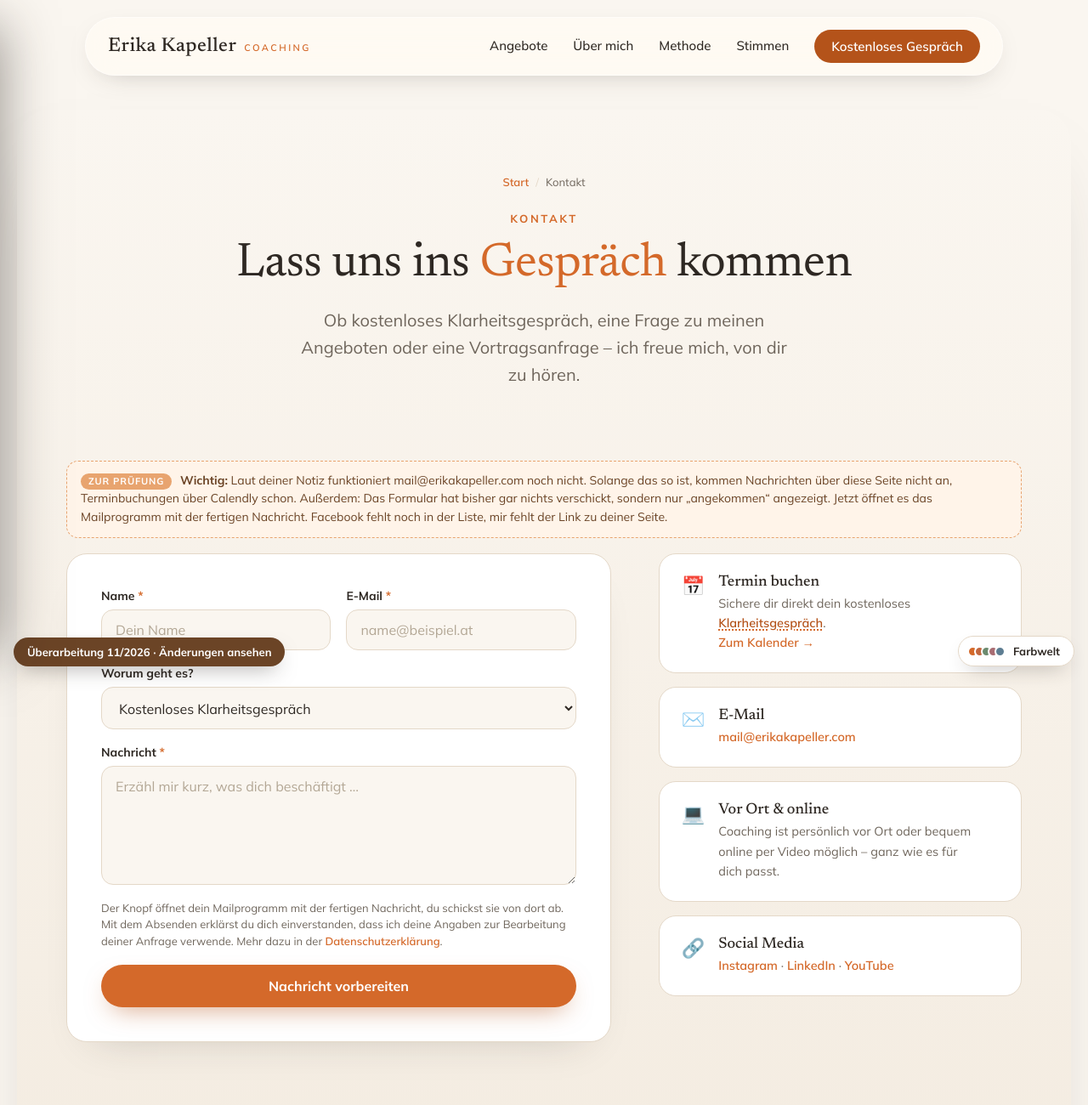
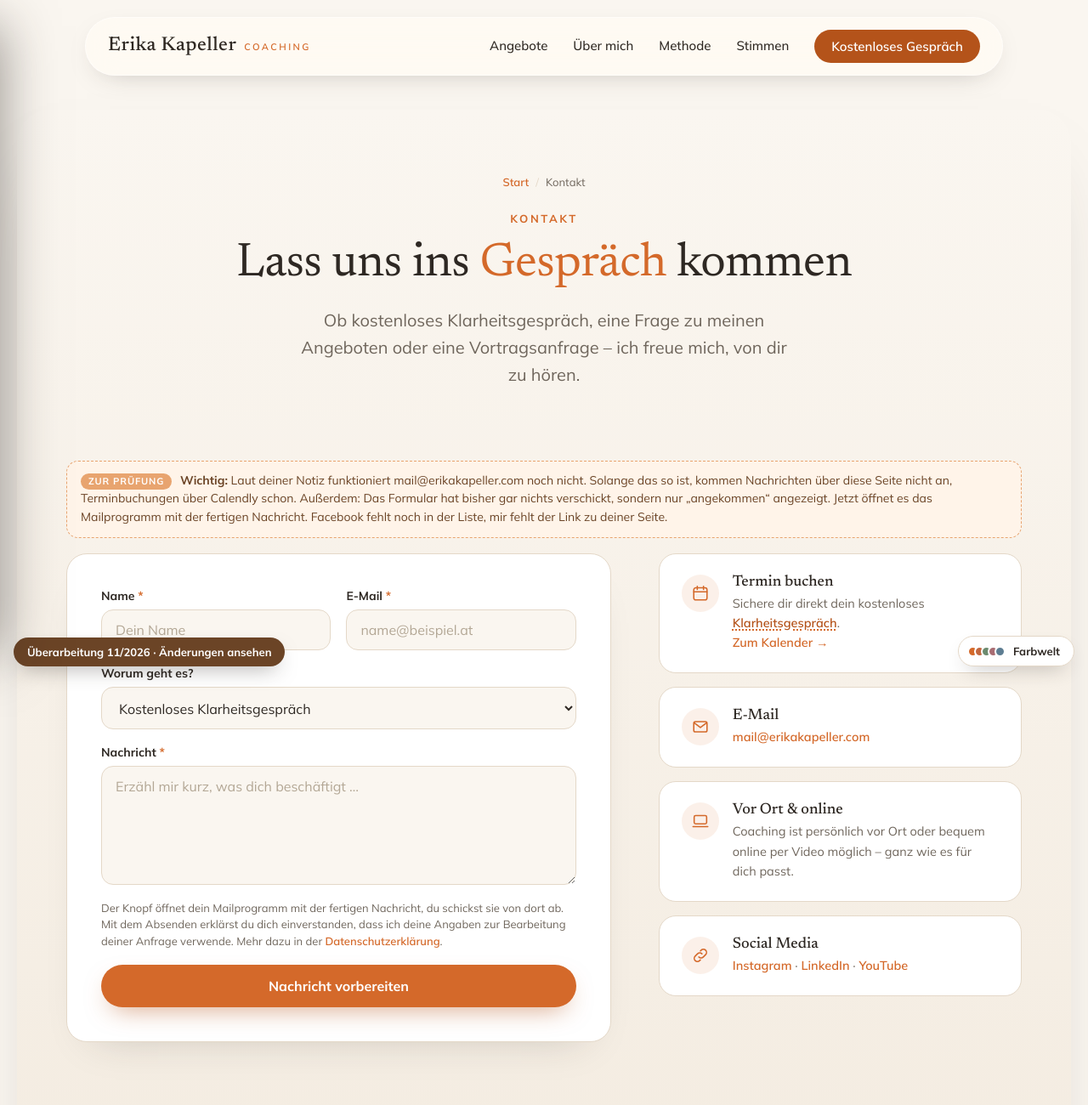
Before and after one commit to kainbergermanuel-commits/erika-kapeller-coaching, a plain HTML site: page kontakt.html in a window 1280 px wide. Shown: the top 1300 px of the page at 85% size. Drawn offline with Linux system fonts and the light colour scheme.

Commit message:
Kontakt mit Linien-Symbolen, eleganter Logo-Hover mit Rueckweg
Kontakt-Infokarten ohne Emojis. Logo: feine Linie unter dem Namen, Coaching
blendet zu Zurueck zum Start (Startseite: Nach oben), mit Fokus-Stil und
aria-label.

Co-Authored-By: Claude Opus 5.5 <noreply@anthropic.com>

```diff
--- a/kontakt.html
+++ b/kontakt.html
@@ -11,7 +11,7 @@
 <link rel="preconnect" href="https://fonts.googleapis.com">
 <link rel="preconnect" href="https://fonts.gstatic.com" crossorigin>
 <link href="https://fonts.googleapis.com/css2?family=Newsreader:ital,opsz,wght@0,6..72,400;0,6..72,500;0,6..72,600;1,6..72,400&family=Mulish:wght@300;400;500;600;700&display=swap" rel="stylesheet">
-<link rel="stylesheet" href="styles.css?v=20261116f">
+<link rel="stylesheet" href="styles.css?v=20261116g">
 </head>
 <body>
 
@@ -20,9 +20,9 @@
 <!-- NAV -->
 <header class="site-header">
   <nav class="navbar" aria-label="Hauptnavigation">
-    <a href="index.html" class="logo">
-      Erika Kapeller
-      <span class="logo-tag">Coaching</span>
+    <a href="index.html" class="logo" aria-label="Erika Kapeller Coaching, zurück zur Startseite">
+      <span class="logo-name">Erika Kapeller</span>
+      <span class="logo-tag" aria-hidden="true"><span class="logo-tag-ruhe">Coaching</span><span class="logo-tag-hover">← Zurück zum Start</span></span>
     </a>
     <div class="nav-links" data-desktop-nav>
       <a href="angebote.html">Angebote</a>
@@ -116,7 +116,7 @@
     <!-- INFO ASIDE -->
     <aside class="info-list" aria-label="Weitere Kontaktmöglichkeiten">
       <div class="info-card">
-        <span class="info-icon" aria-hidden="true">📅</span>
+        <span class="info-icon linien-icon" aria-hidden="true"><svg viewBox="0 0 24 24" fill="none" stroke="currentColor" stroke-width="1.7" stroke-linecap="round" stroke-linejoin="round"><rect x="3.5" y="5" width="17" height="15.5" rx="2.5"/><path d="M3.5 10h17M8 3v4M16 3v4"/></svg></span>
         <div>
           <h3>Termin buchen</h3>
           <p>Sichere dir direkt dein kostenloses <span class="begriff"><span class="begriff-wort" role="button" tabindex="0" aria-describedby="tip-kontakt-1">Klarheitsgespräch</span><span class="begriff-tip" role="tooltip" id="tip-kontakt-1">Ein kostenloses, unverbindliches Erstgespräch: Wir lernen uns kennen und klären, ob und wie ich dich unterstützen kann.</span></span>.</p>
@@ -124,21 +124,21 @@
         </div>
       </div>
       <div class="info-card">
-        <span class="info-icon" aria-hidden="true">✉️</span>
+        <span class="info-icon linien-icon" aria-hidden="true"><svg viewBox="0 0 24 24" fill="none" stroke="currentColor" stroke-width="1.7" stroke-linecap="round" stroke-linejoin="round"><rect x="3.5" y="5.5" width="17" height="13" rx="2"/><path d="m4 7 8 6 8-6"/></svg></span>
         <div>
           <h3>E-Mail</h3>
           <a href="mailto:mail@erikakapeller.com">mail@erikakapeller.com</a>
         </div>
       </div>
       <div class="info-card">
-        <span class="info-icon" aria-hidden="true">💻</span>
+        <span class="info-icon linien-icon" aria-hidden="true"><svg viewBox="0 0 24 24" fill="none" stroke="currentColor" stroke-width="1.7" stroke-linecap="round" stroke-linejoin="round"><rect x="4" y="5" width="16" height="10.5" rx="1.8"/><path d="M2.5 19h19"/></svg></span>
         <div>
           <h3>Vor Ort &amp; online</h3>
           <p>Coaching ist persönlich vor Ort oder bequem online per Video möglich – ganz wie es für dich passt.</p>
         </div>
       </div>
       <div class="info-card">
-        <span class="info-icon" aria-hidden="true">🔗</span>
+        <span class="info-icon linien-icon" aria-hidden="true"><svg viewBox="0 0 24 24" fill="none" stroke="currentColor" stroke-width="1.7" stroke-linecap="round" stroke-linejoin="round"><path d="M10 14a4 4 0 0 0 5.7 0l3-3a4 4 0 0 0-5.7-5.7l-1 1"/><path d="M14 10a4 4 0 0 0-5.7 0l-3 3a4 4 0 0 0 5.7 5.7l1-1"/></svg></span>
         <div>
           <h3>Social Media</h3>
           <p>
@@ -208,6 +208,6 @@
 
 </div>
 
-<script src="script.js?v=20261116f"></script>
+<script src="script.js?v=20261116g"></script>
 </body>
 </html>
--- a/styles.css
+++ b/styles.css
@@ -1337,3 +1337,21 @@ a.filter-chip { text-decoration: none; }
 .farbwahl-option small { margin-left: auto; font-size: 11px; color: var(--muted); font-weight: 600; }
 .farbwahl-hinweis { font-size: 12px; line-height: 1.45; color: var(--muted); margin: 8px 6px 2px; }
 .farbwahl-knopf:focus-visible, .farbwahl-option:focus-visible { outline: 2px solid var(--accent); outline-offset: 2px; }
+
+/* Logo: beim Darüberfahren wird aus "Coaching" ein Rückweg, der Name bekommt eine feine Linie */
+.logo-name {
+  background: linear-gradient(var(--accent), var(--accent)) left 100% / 0 1px no-repeat;
+  padding-bottom: 2px;
+  transition: background-size .45s cubic-bezier(.22,1,.36,1), color .3s ease;
+}
+.logo-tag { display: inline-grid; }
+.logo-tag-ruhe, .logo-tag-hover {
+  grid-area: 1 / 1;
+  transition: opacity .3s ease, transform .4s cubic-bezier(.22,1,.36,1);
+}
+.logo-tag-hover { opacity: 0; transform: translateX(-6px); white-space: nowrap; }
+.logo:hover .logo-name, .logo:focus-visible .logo-name { background-size: 100% 1px; }
+.logo:hover .logo-tag-ruhe, .logo:focus-visible .logo-tag-ruhe { opacity: 0; transform: translateX(6px); }
+.logo:hover .logo-tag-hover, .logo:focus-visible .logo-tag-hover { opacity: 1; transform: none; }
+.logo:focus-visible { outline: 2px solid var(--accent); outline-offset: 4px; border-radius: 6px; }
+@media (prefers-reduced-motion: reduce) { .logo-name, .logo-tag-ruhe, .logo-tag-hover { transition: none; } }
```
Also changed, not shown: 404.html (+5 -5 lines), aenderungen.html (+7 -5 lines), angebote.html (+5 -5 lines), datenschutz.html (+5 -5 lines), impressum.html (+5 -5 lines), index.html (+5 -5 lines), methode.html (+5 -5 lines), stimmen.html (+5 -5 lines), ueber-mich.html (+5 -5 lines).
